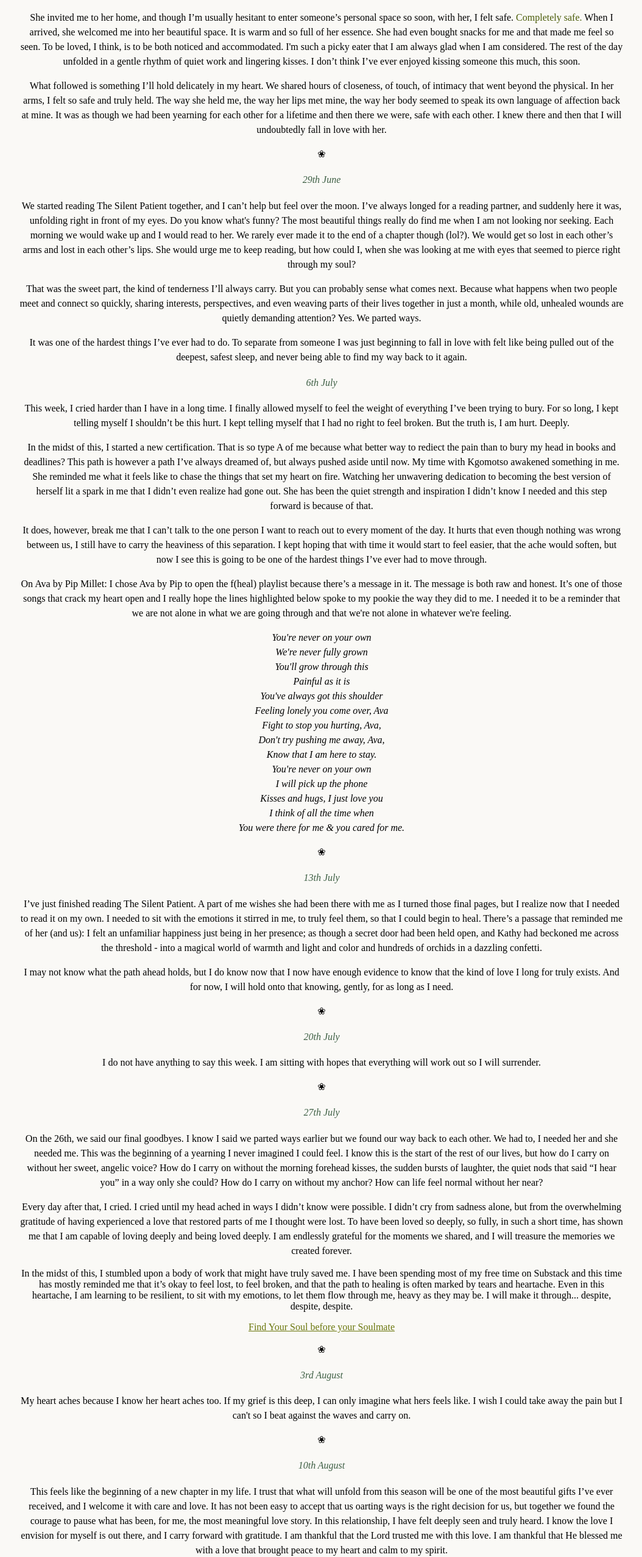
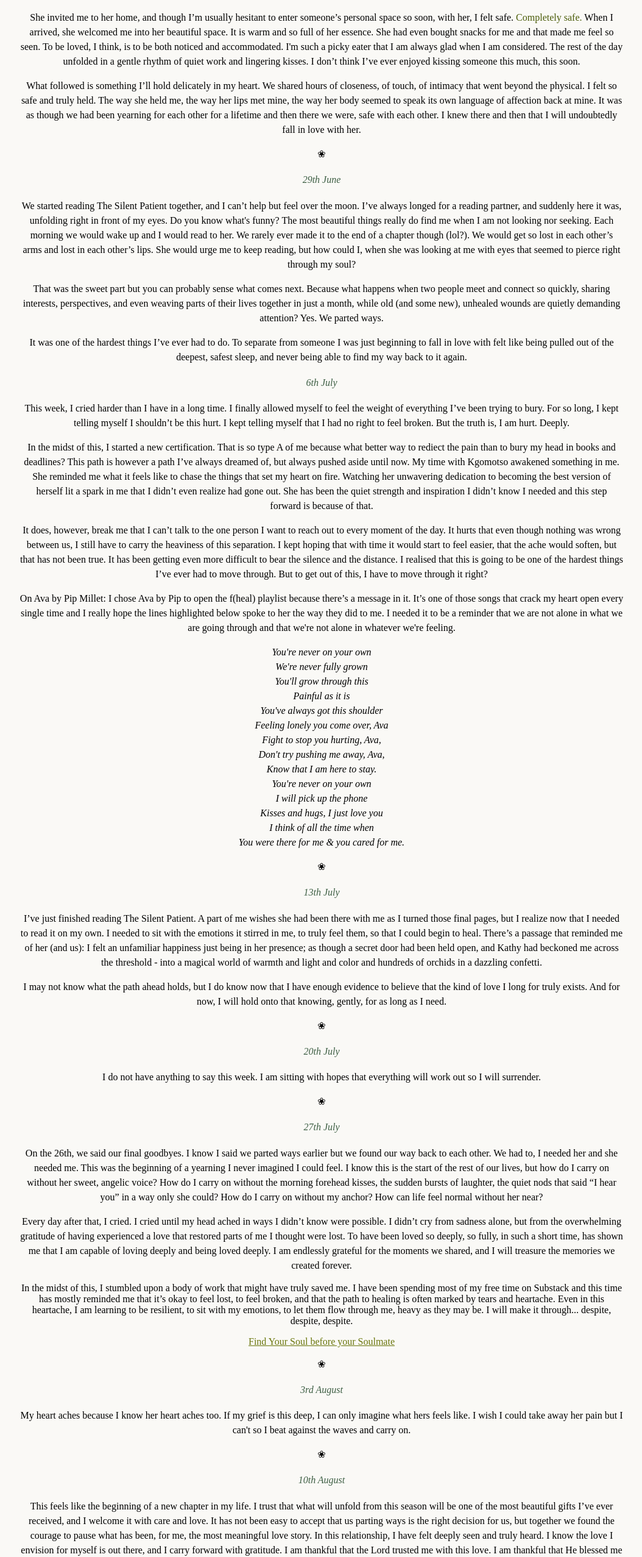
Before and after one commit to thandogold/ily, a plain HTML site: page ourstory.html in a window 1280 px wide. Shown: the part 1486-4040 px from the top of the page at 61% size, without its empty margins (112-1166 px from the left). Drawn offline with Linux system fonts and the light colour scheme.

Commit message:
Update ourstory.html

```diff
--- a/ourstory.html
+++ b/ourstory.html
@@ -102,7 +102,7 @@
       kisses. I don’t think I’ve ever enjoyed kissing someone this much, this soon.</p>
 
     <p>What followed is something I’ll hold delicately in my heart. We shared hours of closeness, of touch, of intimacy
-      that went beyond the physical. In her arms, I felt so safe and truly held. The way she held me, the way her lips
+      that went beyond the physical. I felt so safe and truly held. The way she held me, the way her lips
       met
       mine, the way her body seemed to speak its own language of affection back at mine. It was as though we had been
       yearning for each other for a lifetime and then there we were, safe with each other. I knew there and then that I
@@ -119,9 +119,9 @@
       other’s arms and lost in each other’s lips. She would urge me to keep reading, but how could I, when she was looking
       at me with eyes that seemed to pierce right through my soul?</p>
 
-    <p>That was the sweet part, the kind of tenderness I’ll always carry. But you can probably sense what comes next.
+    <p>That was the sweet part but you can probably sense what comes next.
       Because what happens when two people meet and connect so quickly, sharing interests, perspectives, and even
-      weaving parts of their lives together in just a month, while old, unhealed wounds are quietly demanding attention?
+      weaving parts of their lives together in just a month, while old (and some new), unhealed wounds are quietly demanding attention?
       Yes. We parted ways.</p>
 
     <p>It was one of the hardest things I’ve ever had to do. To separate from someone I was just beginning to fall in
@@ -151,14 +151,12 @@
       even though nothing was wrong between us, I still have to carry the heaviness of this separation. I kept hoping
       that
       with
-      time it would start to feel easier, that the ache would soften, but now I see this is going to be one of the
-      hardest things I’ve ever had to move through.</p>
+      time it would start to feel easier, that the ache would soften, but that has not been true. It has been getting even more difficult to bear the silence and the distance. I realised that this is going to be one of the
+      hardest things I’ve ever had to move through. But to get out of this, I have to move through it right? </p>
 
 
-    <p>On Ava by Pip Millet: I chose Ava by Pip to open the f(heal) playlist because there’s a message in it. The
-      message
-      is both raw and honest. It’s one of those songs that crack my heart open and I really hope the lines highlighted
-      below spoke to my pookie the way they did to me. I needed it to be a reminder that we are not alone in what we are
+    <p>On Ava by Pip Millet: I chose Ava by Pip to open the f(heal) playlist because there’s a message in it. It’s one of those songs that crack my heart open every single time and I really hope the lines highlighted
+      below spoke to her the way they did to me. I needed it to be a reminder that we are not alone in what we are
       going
       through and that
       we're not alone in whatever we're feeling.</p>
@@ -192,7 +190,7 @@
       had been held open, and Kathy had beckoned me across the threshold - into a magical world of warmth and light and
       color and hundreds of orchids in a dazzling confetti.</p>
 
-    <p>I may not know what the path ahead holds, but I do know now that I now have enough evidence to know that the kind of
+    <p>I may not know what the path ahead holds, but I do know now that I have enough evidence to believe that the kind of
       love
       I long for truly exists. And for now, I will hold onto that knowing, gently, for as long as I need.</p>
     <p>❀</p>
@@ -231,13 +229,13 @@
 
     <h4>3rd August</h4>
 
-    <p>My heart aches because I know her heart aches too. If my grief is this deep, I can only imagine what hers feels like. I wish I could take away the pain but I can't so I beat against the waves and carry on.</p>
+    <p>My heart aches because I know her heart aches too. If my grief is this deep, I can only imagine what hers feels like. I wish I could take away her pain but I can't so I beat against the waves and carry on.</p>
     <p>❀</p>
 
     <h4>10th August</h4>
     <p>This feels like the beginning of a new chapter in my life. I trust that what will unfold from this season will be
       one of the most beautiful gifts I’ve ever received, and I welcome it with care and love. It has not been easy to
-      accept that us oarting ways is the
+      accept that us parting ways is the
       right decision
       for us, but together we found the courage to pause what has been, for me, the most meaningful love story. In this
       relationship, I have felt deeply seen and truly heard. I know the love I envision for myself is out there, and I
```
